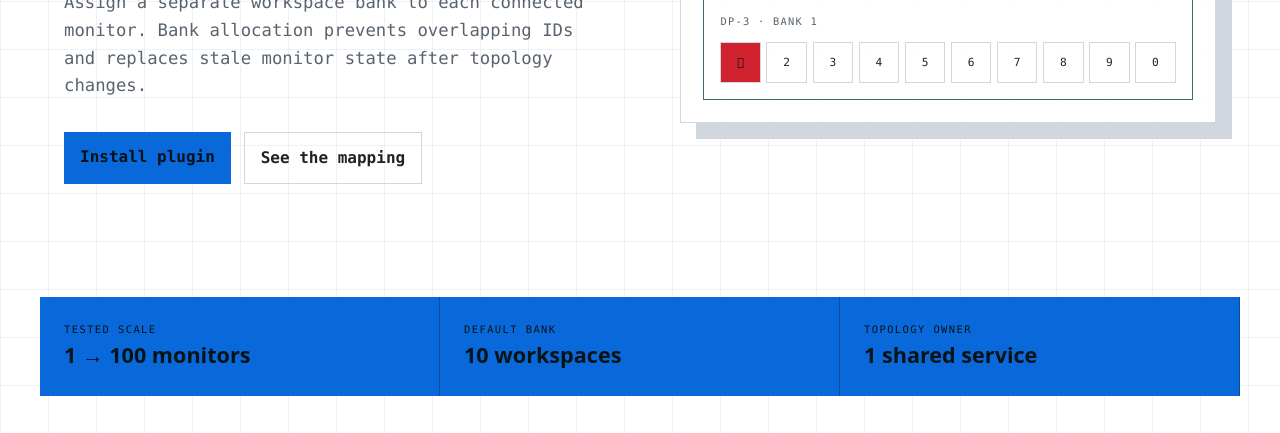
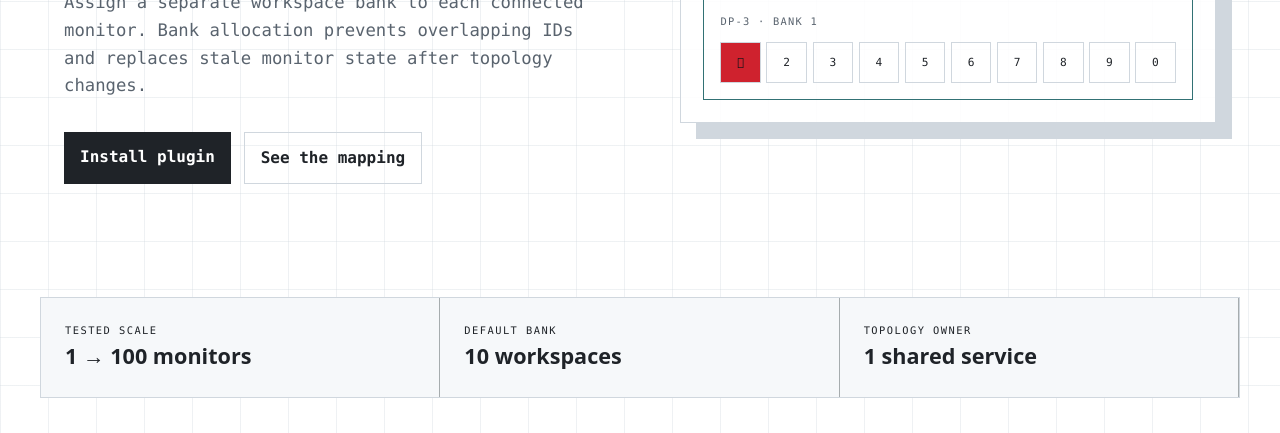
Before and after one commit to bolens/omarchy-multi-monitor-workspaces, a website: page docs/index.html in a window 1280 px wide. Shown: the part 479-912 px from the top of the page. Drawn offline with Linux system fonts and the light colour scheme.

Commit message:
fix(site): strengthen light theme contrast

```diff
--- a/docs/theme.css
+++ b/docs/theme.css
@@ -11,4 +11,7 @@
 :is([data-theme="github-light"],[data-theme="catppuccin-latte"],[data-theme="solarized-light"]) body{background-image:linear-gradient(color-mix(in srgb,var(--line) 35%,transparent) 1px,transparent 1px),linear-gradient(90deg,color-mix(in srgb,var(--line) 35%,transparent) 1px,transparent 1px)}
 :is([data-theme="github-light"],[data-theme="catppuccin-latte"],[data-theme="solarized-light"]) .topology{background:color-mix(in srgb,var(--bg) 88%,transparent);box-shadow:16px 16px 0 var(--line)}
 :is([data-theme="github-light"],[data-theme="catppuccin-latte"],[data-theme="solarized-light"]) .code-grid pre,:is([data-theme="github-light"],[data-theme="catppuccin-latte"],[data-theme="solarized-light"]) .terminal{background:var(--panel);box-shadow:10px 10px 0 var(--line)}
+:is([data-theme="github-light"],[data-theme="catppuccin-latte"],[data-theme="solarized-light"]) .solid{background:var(--ink);color:var(--bg)}
+:is([data-theme="github-light"],[data-theme="catppuccin-latte"],[data-theme="solarized-light"]) :is(.metrics,.result,.install){background:var(--panel);color:var(--ink);border:1px solid var(--line)}
+:is([data-theme="github-light"],[data-theme="catppuccin-latte"],[data-theme="solarized-light"]) :is(.metrics span,.result span,.install .kicker,.install p){color:var(--ink)}
 @media(max-width:820px){.theme-picker{margin-left:auto}.theme-picker select{max-width:7.5rem}}
```
Also changed, not shown: tests/site.test.js (+1 -0 lines).
